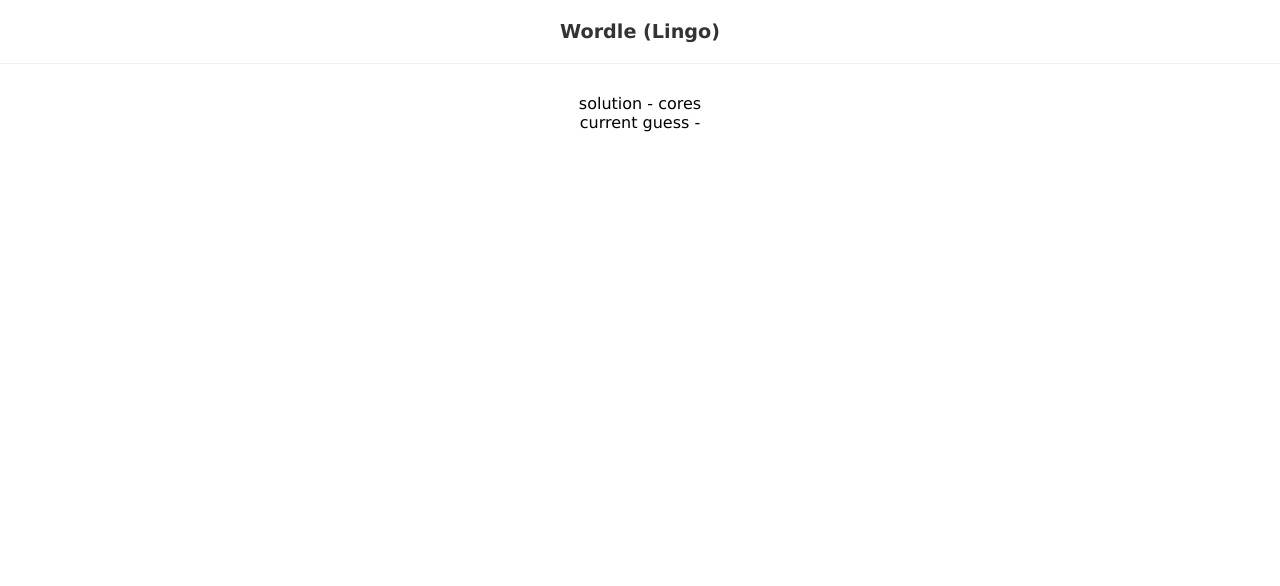
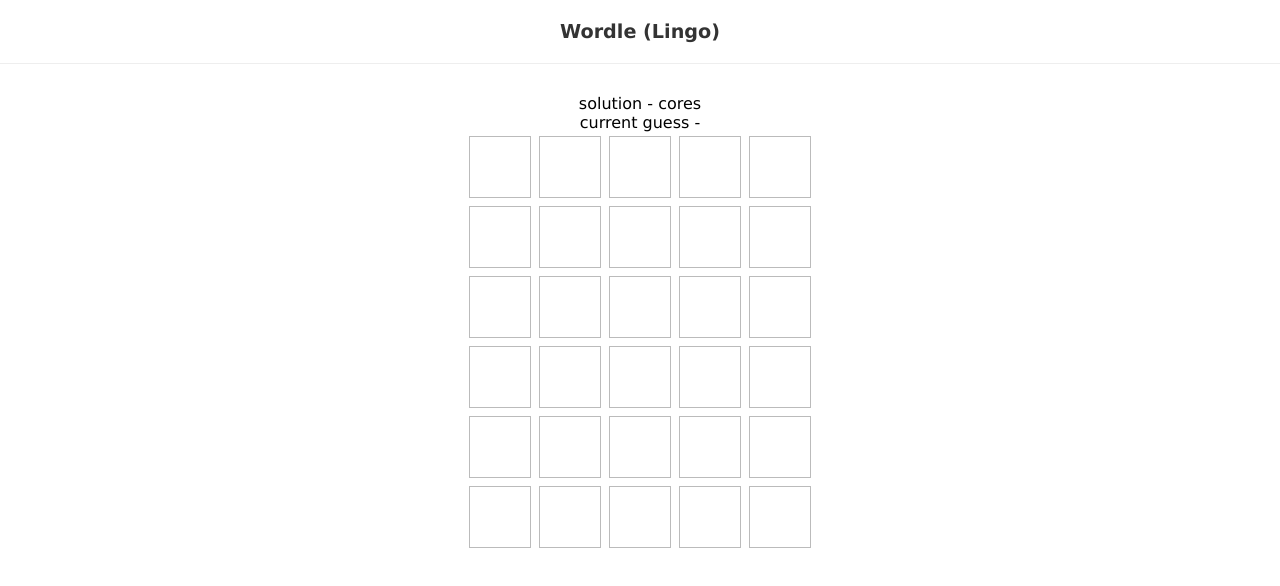
Before and after one commit to zqwirp/wordle-app, a React (Vite) app: page / in a window 1280 px wide. Shown: the top 586 px of the page. Built offline with nearby package versions, Linux system fonts and the light colour scheme; data requests are answered from the project's data file.

Commit message:
Creating a Game Grid

```diff
--- /dev/null
+++ b/src/components/Grid.jsx
@@ -0,0 +1,13 @@
+import Row from "./Row";
+
+function Grid({ currentGuess, guesses, turn }) {
+  return (
+    <>
+      {guesses.map((g, i) => {
+        return <Row key={i} />;
+      })}
+    </>
+  );
+}
+
+export default Grid;
--- /dev/null
+++ b/src/components/Row.jsx
@@ -0,0 +1,13 @@
+function Row() {
+  return (
+    <div className='row'>
+      <div></div>
+      <div></div>
+      <div></div>
+      <div></div>
+      <div></div>
+    </div>
+  );
+}
+
+export default Row;
--- a/src/components/Wordle.jsx
+++ b/src/components/Wordle.jsx
@@ -1,5 +1,6 @@
 import { useEffect } from "react";
 import { useWordle } from "../hooks/useWordle";
+import Grid from "./Grid";
 
 function Wordle({ solution }) {
   const { currentGuess, handleKeyUp, guesses, isCorrect, turn } =
@@ -21,6 +22,7 @@
     <>
       <div>solution - {solution}</div>
       <div>current guess - {currentGuess}</div>
+      <Grid currentGuess={currentGuess} guesses={guesses} turn={turn} />
     </>
   );
 }
```
